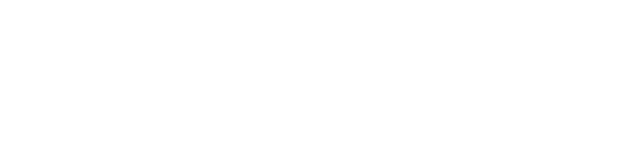
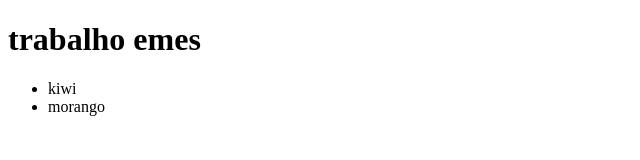
Before and after one commit to nogueiraemes/emes, a plain HTML site: page index.html in a window 1280 px wide. Shown: the whole page, without its empty margins (0-640 px from the left). Drawn offline with Linux system fonts and the light colour scheme.

Commit message:
salvamento 1

```diff
--- a/index.html
+++ b/index.html
@@ -1,11 +1,21 @@
 <!DOCTYPE html>
 <html lang="en">
+
 <head>
     <meta charset="UTF-8">
     <meta name="viewport" content="width=device-width, initial-scale=1.0">
     <title>Document</title>
 </head>
+
 <body>
+    <header></header>
+    <h1>
+        <h1>trabalho emes</h1>
+        <ul>
+            <li>kiwi
+            <li>morango</li>
+            </li>
+        </ul>
+</body>
 
-</body>
 </html>
```
Also changed, not shown: style.css (added).
